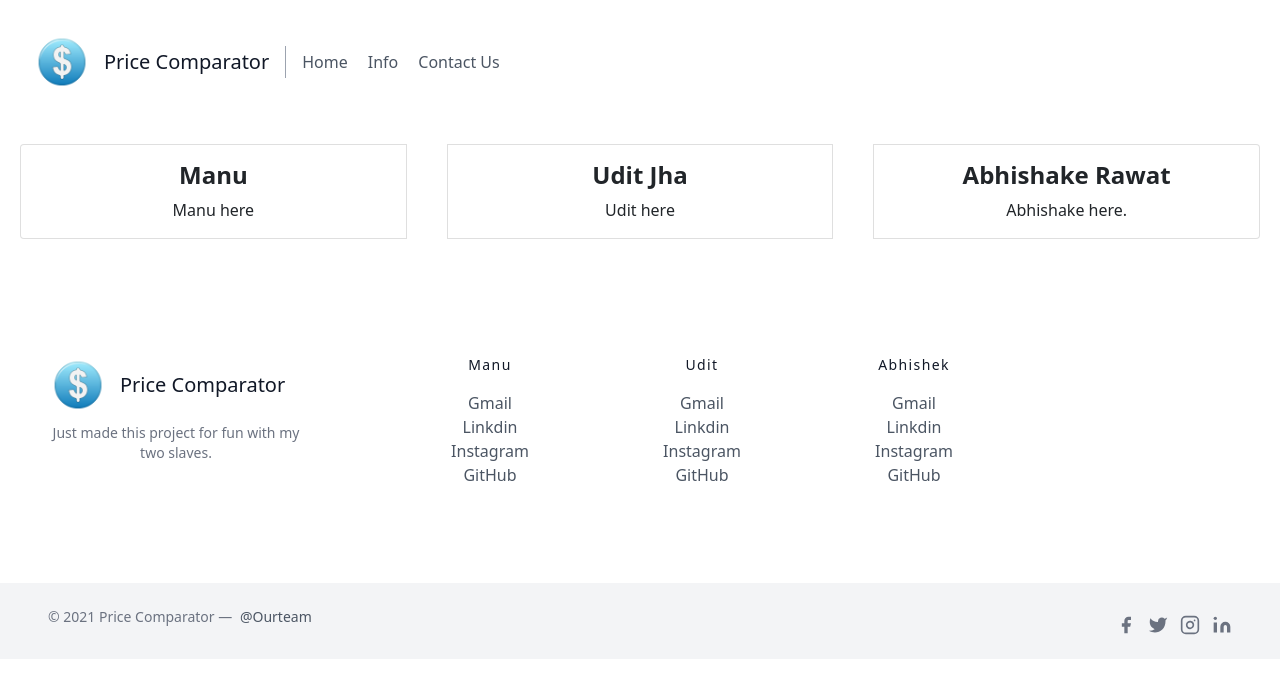
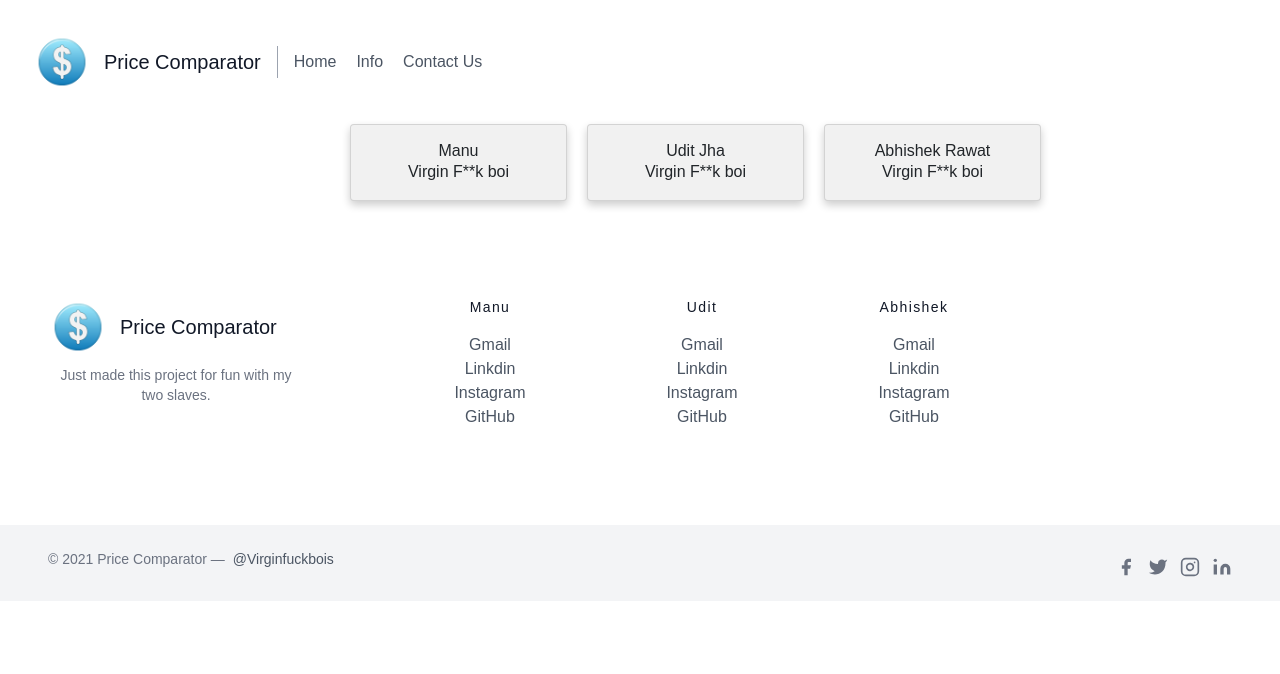
Before and after one commit to udit-game/project_price, a Flask app: page /info in a window 1280 px wide. Shown: the top 674 px of the page. Run offline with Flask 2, Linux system fonts and the light colour scheme; some libraries are stand-ins or nearby versions.

```diff
--- a/main.py
+++ b/main.py
@@ -179,4 +179,4 @@ def info():
 
 
 if __name__=="__main__":
-    app.run(debug=False, host='0.0.0.0')
+    app.run(debug=False)
--- a/static/styles.css
+++ b/static/styles.css
@@ -33,3 +33,54 @@ th:hover {
     font-weight: bold;
     color: #00A0C6;
 }
+
+* {
+  box-sizing: border-box;
+}
+
+body {
+  font-family: Arial, Helvetica, sans-serif;
+}
+
+/* Float four columns side by side */
+.column {
+  float: left;
+  width: 25%;
+  padding: 0 10px;
+}
+
+/* Remove extra left and right margins, due to padding in columns */
+.row {
+    margin: 0 -8px;
+}
+
+/* Clear floats after the columns */
+.row:after {
+  content: "";
+  display: table;
+  clear: both;
+}
+
+/* Style the counter cards */
+.card {
+  box-shadow: 0 4px 8px 0 rgba(0, 0, 0, 0.2); /* this adds the "card" effect */
+  padding: 16px;
+  text-align: center;
+  background-color: #f1f1f1;
+}
+
+/* Responsive columns - one column layout (vertical) on small screens */
+@media screen and (max-width: 600px) {
+  .column {
+    width: 100%;
+    display: block;
+    margin-bottom: 20px;
+  }
+}
+@media screen and (min-width: 600px) {
+  .row {
+    margin: 0 -8px;
+    margin-left: 340px;
+    }
+
+}
--- a/templates/footer.html
+++ b/templates/footer.html
@@ -66,7 +66,7 @@
         <div class="bg-gray-100">
           <div class="container mx-auto py-4 px-5 flex flex-wrap flex-col sm:flex-row">
             <p class="text-gray-500 text-sm text-center sm:text-left">© 2021 Price Comparator —
-              <a href="https://twitter.com" rel="noopener noreferrer" class="text-gray-600 ml-1" target="_blank">@Ourteam</a>
+              <a href="https://twitter.com" rel="noopener noreferrer" class="text-gray-600 ml-1" target="_blank">@Virginfuckbois</a>
             </p>
             <span class="inline-flex sm:ml-auto sm:mt-0 mt-2 justify-center sm:justify-start">
               <a class="text-gray-500">
--- a/templates/info.html
+++ b/templates/info.html
@@ -2,28 +2,29 @@
 
 
 
-<div class="card-group">
-  <div class="card" style="margin: 20px; width:40px;">
-    <div class="card-body" style="text-align:center">
-      <h5 class="card-title" style="font-weight:bold; font-size:1.5rem;">Manu</h5>
-      <p class="card-text">Manu here</p>
+<div class="row">
+  <div class="column">
+    <div class="card">
+      <h3>Manu</h3>
+      <p>Virgin F**k boi</p>
     </div>
   </div>
-    <br>
-  <div class="card" style="margin: 20px; width:40px;">
-    <div class="card-body" style="text-align:center">
-      <h5 class="card-title" style="font-weight:bold; font-size:1.5rem;">Udit Jha</h5>
-      <p class="card-text">Udit here</p>
+
+  <div class="column">
+    <div class="card">
+      <h3>Udit Jha</h3>
+      <p>Virgin F**k boi</p>
     </div>
   </div>
-  <br>
-  <div class="card" style="margin: 20px; width:20px;">
-    <div class="card-body" style="text-align:center">
-      <h5 class="card-title" style="font-weight:bold; font-size:1.5rem;">Abhishake Rawat</h5>
-      <p class="card-text">Abhishake here.</p>
+
+  <div class="column">
+    <div class="card">
+      <h3>Abhishek Rawat</h3>
+      <p>Virgin F**k boi</p>
     </div>
   </div>
+
+
 </div>
 
-
 {% include "footer.html" %}
```
